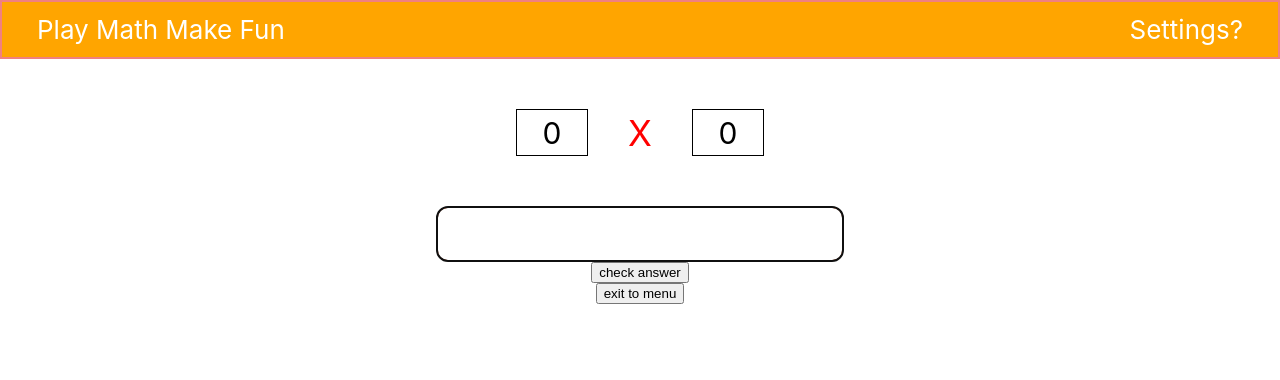
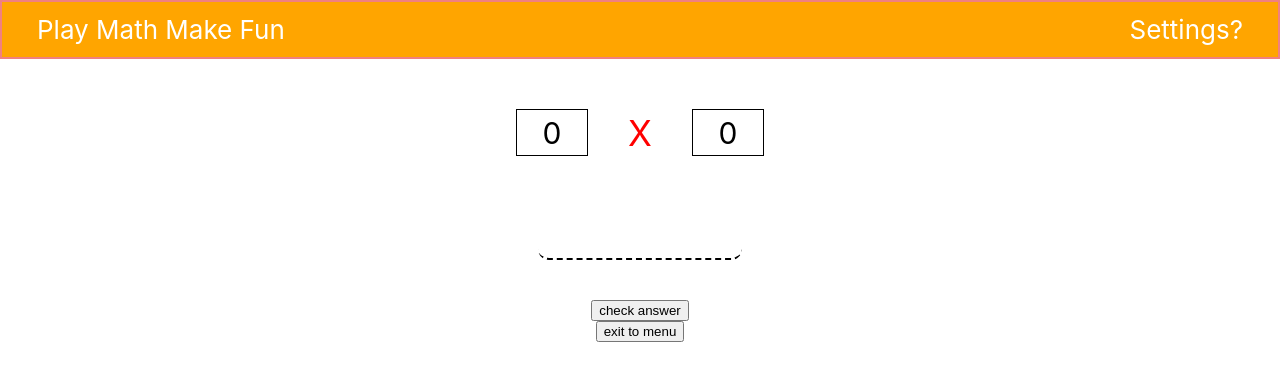
Before and after one commit to DimaBeley/playmath, a React (Create React App) app: page /multiplicationGame in a window 1280 px wide. Shown: the top 380 px of the page. Built offline with nearby package versions, Linux system fonts and the light colour scheme.

Commit message:
layout progress

```diff
--- a/src/components/multiplication/Game.tsx
+++ b/src/components/multiplication/Game.tsx
@@ -76,6 +76,7 @@ const Game = (): JSX.Element => {
         onChange={onChangeHandler}
         className={styles.multiplicationInput}
         onKeyDown={handleEnterSubmit}
+        maxLength={9}
       />
       <button type="submit" onClick={() => checkAnswerHandler()}>
         <span>check answer</span>
--- a/src/components/multiplication/multiplication.module.scss
+++ b/src/components/multiplication/multiplication.module.scss
@@ -27,10 +27,19 @@
             font-size: clamp(20px, 30px, 45px);
         }
     }
-    & .multiplicationInput {
-        width: 400px;
+    & input.multiplicationInput {
+        width: clamp(165px, 200px, 300px);
         height: 50px;
-        border: 2px solid orangered;
+        border: none;
+        border-bottom: 2px dashed orangered;
         border-radius: 11px;
+        font-size: 28px;
+        text-align: center;
+        transition: border-color .4s;
+        margin-bottom: 40px;
+        &:focus-visible, :focus, :active {
+            outline: none;
+            border-bottom: 2px dashed black;
+        }
     }
 }
```
